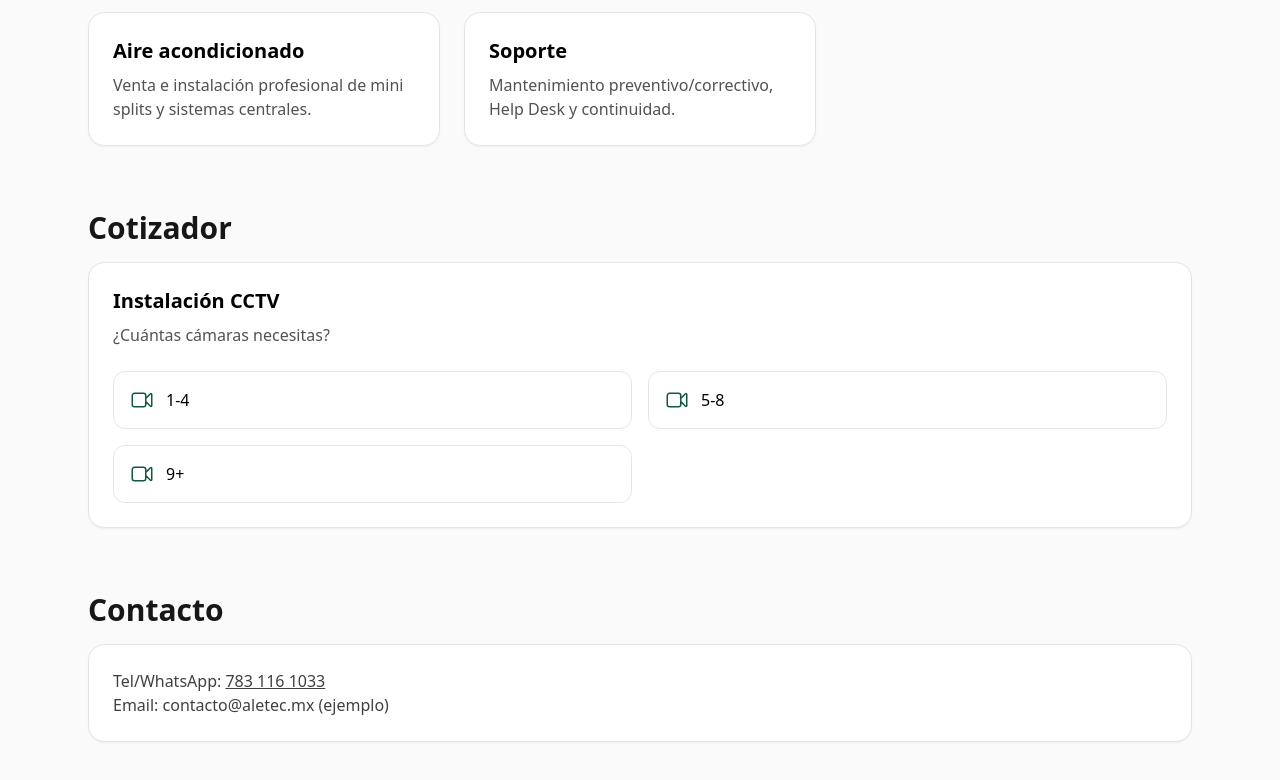
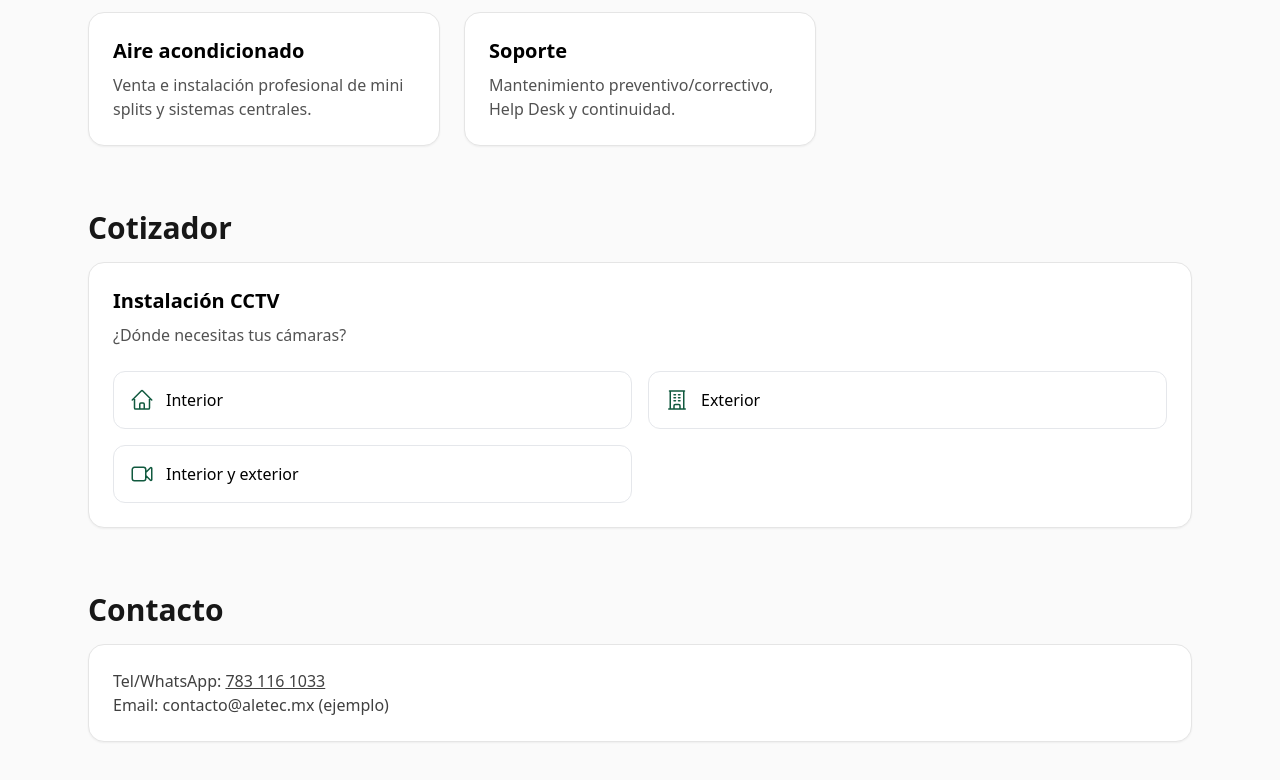
Before and after one commit to ALEXSTR19/AletecApp, a React (Vite) app: page / in a window 1280 px wide. Both pictures are taken after a click on the button "Instalación CCTV". Shown: the part 673-1453 px from the top of the page. Built offline with nearby package versions, Linux system fonts and the light colour scheme.

Commit message:
feat: ampliar cuestionario CCTV

```diff
--- a/src/components/Cotizador.jsx
+++ b/src/components/Cotizador.jsx
@@ -9,7 +9,10 @@ import {
   ShieldCheckIcon,
   WrenchScrewdriverIcon,
   ComputerDesktopIcon,
-  CheckCircleIcon
+  CheckCircleIcon,
+  EyeIcon,
+  QuestionMarkCircleIcon,
+  ExclamationTriangleIcon
 } from '@heroicons/react/24/outline'
 
 const services = [
@@ -20,7 +23,17 @@ const services = [
 ]
 
 const questions = {
-  cctv: {
+  cctv: [
+    {
+      id: 'ubicacion',
+      text: '¿Dónde necesitas tus cámaras?',
+      options: [
+        { value: 'Interior', label: 'Interior', icon: HomeIcon },
+        { value: 'Exterior', label: 'Exterior', icon: BuildingOfficeIcon },
+        { value: 'Interior y exterior', label: 'Interior y exterior', icon: VideoCameraIcon }
+      ]
+    },
+    {
       id: 'cameras',
       text: '¿Cuántas cámaras necesitas?',
       options: [
@@ -29,7 +42,26 @@ const questions = {
         { value: '9+', label: '9+', icon: VideoCameraIcon }
       ]
     },
-  aire: {
+    {
+      id: 'motivo',
+      text: '¿A raíz de qué surgió tu necesidad?',
+      options: [
+        { value: 'Robo', label: 'Robo', icon: ExclamationTriangleIcon },
+        { value: 'Monitoreo', label: 'Monitoreo general', icon: EyeIcon },
+        { value: 'Otro', label: 'Otro', icon: QuestionMarkCircleIcon }
+      ]
+    },
+    {
+      id: 'instalacion',
+      text: '¿Quieres agregar cámaras a tu grabador existente o es una instalación nueva?',
+      options: [
+        { value: 'Agregar a grabador', label: 'Agregar a grabador existente', icon: ComputerDesktopIcon },
+        { value: 'Instalación nueva', label: 'Instalación nueva', icon: WrenchScrewdriverIcon }
+      ]
+    }
+  ],
+  aire: [
+    {
       id: 'capacidad',
       text: 'Capacidad requerida (BTU)?',
       options: [
@@ -37,16 +69,20 @@ const questions = {
         { value: '2-3 ton', label: '2-3 ton', icon: SunIcon },
         { value: '3+ ton', label: '3+ ton', icon: SunIcon }
       ]
-  },
-  redes: {
+    }
+  ],
+  redes: [
+    {
       id: 'tipo',
       text: 'Tipo de red',
       options: [
         { value: 'Doméstica', label: 'Doméstica', icon: HomeIcon },
         { value: 'Empresarial', label: 'Empresarial', icon: BuildingOfficeIcon }
       ]
-  },
-  soporte: {
+    }
+  ],
+  soporte: [
+    {
       id: 'modalidad',
       text: 'Tipo de soporte',
       options: [
@@ -55,6 +91,7 @@ const questions = {
         { value: 'Help Desk', label: 'Help Desk', icon: ComputerDesktopIcon }
       ]
     }
+  ]
 }
 
 const packages = {
@@ -75,22 +112,31 @@ const packages = {
 export default function Cotizador() {
   const [step, setStep] = useState(1)
   const [service, setService] = useState('')
-  const [answer, setAnswer] = useState('')
+  const [questionIndex, setQuestionIndex] = useState(0)
+  const [answers, setAnswers] = useState({})
 
   const reset = () => {
     setStep(1)
     setService('')
-    setAnswer('')
+    setQuestionIndex(0)
+    setAnswers({})
   }
 
   const handleService = (id) => {
     setService(id)
+    setQuestionIndex(0)
+    setAnswers({})
     setStep(2)
   }
 
   const handleAnswer = (val) => {
-    setAnswer(val)
+    const currentQ = questions[service][questionIndex]
+    setAnswers(prev => ({ ...prev, [currentQ.id]: val }))
+    if (questionIndex < questions[service].length - 1) {
+      setQuestionIndex(questionIndex + 1)
+    } else {
       setStep(3)
+    }
   }
 
   return (
@@ -118,9 +164,9 @@ export default function Cotizador() {
       {step === 2 && (
         <div>
           <h3 className="text-xl font-semibold">{services.find(s => s.id === service)?.label}</h3>
-          <p className="mt-2 text-neutral-600">{questions[service].text}</p>
+          <p className="mt-2 text-neutral-600">{questions[service][questionIndex].text}</p>
           <div className="mt-6 grid sm:grid-cols-2 gap-4">
-            {questions[service].options.map(opt => (
+            {questions[service][questionIndex].options.map(opt => (
               <button
                 key={opt.value}
                 type="button"
```
Lines whose indentation alone changed are shown as unchanged.
